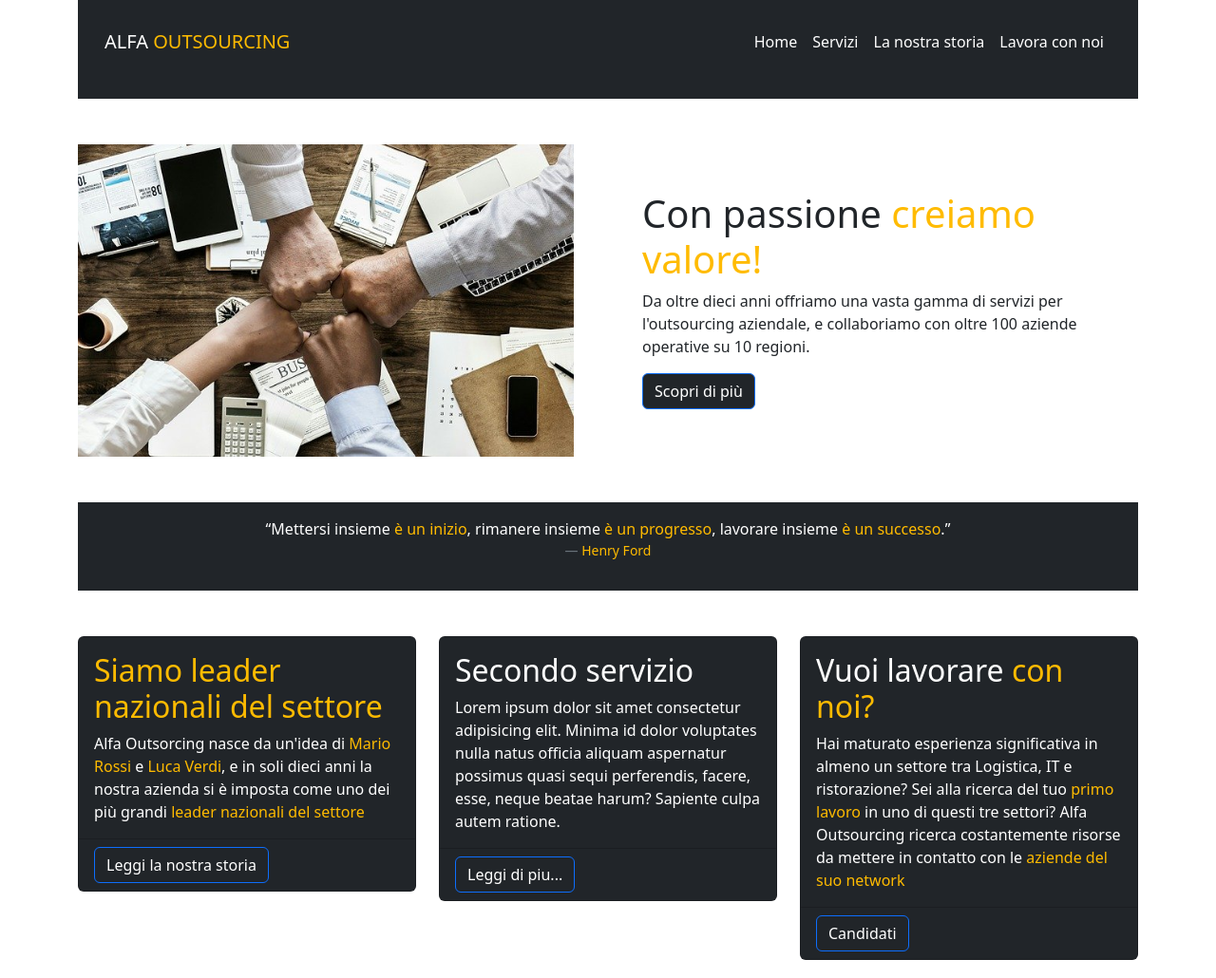
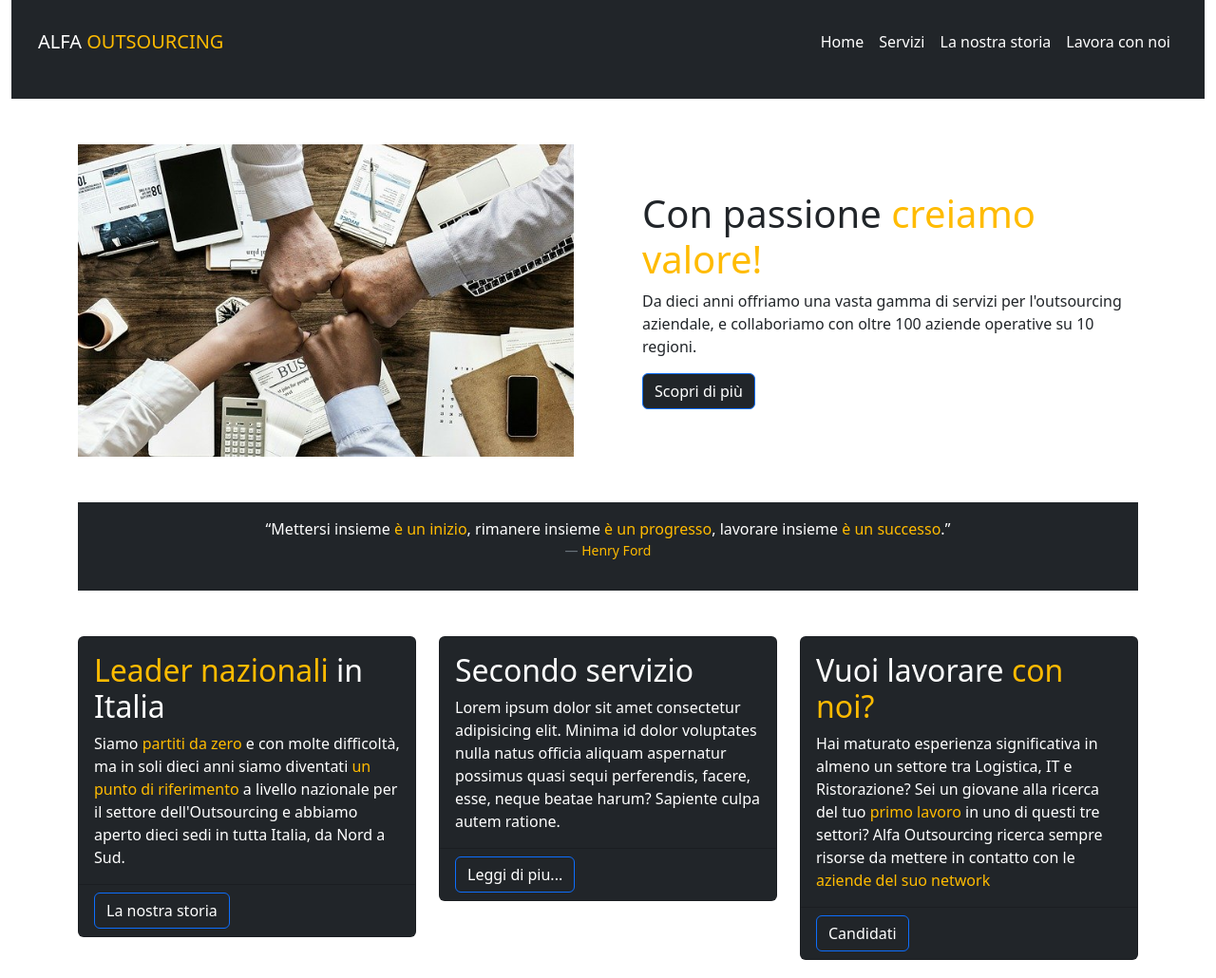
Before and after one commit to GabrieleStentella96/Esercizio-Week6-lez-2---Bootstrap, a plain HTML site: page index.html in a window 1280 px wide. Shown: the top 1030 px of the page at 95% size. Drawn offline with nearby package versions, Linux system fonts and the light colour scheme.

Commit message:
commit quattro

```diff
--- a/index.html
+++ b/index.html
@@ -12,7 +12,7 @@
 
 
       <header>
-        <div class="container">
+        <div class="container-fluid">
             <nav class="navbar navbar-expand-lg navbar-light bg-dark">
                 <div class="container-fluid mb-3 sticky-top">
                 <a class="navbar-brand text-white p-3 text-uppercase" href="#">Alfa <span>Outsourcing</span></a>
@@ -50,7 +50,7 @@
                 </div>
                 <div class="col ms-5 m-auto ">
                   <h1>Con passione <span>creiamo valore!</span></h1>
-                  <p>Da oltre dieci anni offriamo una vasta gamma di servizi per l'outsourcing aziendale, e collaboriamo con oltre 100 aziende operative su 10 regioni.</p>
+                  <p>Da dieci anni offriamo una vasta gamma di servizi per l'outsourcing aziendale, e collaboriamo con oltre 100 aziende operative su 10 regioni.</p>
                   <button type="button" class="btn btn-primary bg-dark" href="servizi.html"> Scopri di più</button>
                 </div>
             </div>
@@ -69,11 +69,11 @@
                 <div class="col">
                     <div class="card border-muted bg-dark mb-3">
                         <div class="card-body text-white">
-                        <h2 class="card-title"><span>Siamo leader nazionali del settore</span> </h2>
-                        <p class="card-text">Alfa Outsorcing nasce da un'idea di <span>Mario Rossi</span> e <span>Luca Verdi</span>, e in soli dieci anni la nostra azienda si è imposta come uno dei più grandi <span>leader nazionali del settore</span></p>
+                        <h2 class="card-title"><span>Leader nazionali</span> in Italia </h2>
+                        <p class="card-text">Siamo <span>partiti da zero</span> e con molte difficoltà, ma in soli dieci anni siamo diventati <span>un punto di riferimento</span> a livello nazionale per il settore dell'Outsourcing e abbiamo aperto dieci sedi in tutta Italia, da Nord a Sud. </p>
                         </div>
                         <div class="card-footer bg-transparent border-muted">
-                            <button type="button" class="btn btn-primary bg-dark ">Leggi la nostra storia</button>
+                            <button type="button" class="btn btn-primary bg-dark ">La nostra storia</button>
                         </div>
                     </div>
                 </div>
@@ -92,7 +92,7 @@
                     <div class="card border-muted bg-dark mb-3">
                         <div class="card-body text-white">
                         <h2 class="card-title">Vuoi lavorare <span>con noi?</span></h2>
-                        <p class="card-text">Hai maturato esperienza significativa in almeno un settore tra Logistica, IT e ristorazione? Sei alla ricerca del tuo <span>primo lavoro</span> in uno di questi tre settori? Alfa Outsourcing ricerca costantemente risorse da mettere in contatto con le <span>aziende del suo network</span></p>
+                        <p class="card-text">Hai maturato esperienza significativa in almeno un settore tra Logistica, IT e Ristorazione? Sei un giovane alla ricerca del tuo <span>primo lavoro</span> in uno di questi tre settori? Alfa Outsourcing ricerca sempre risorse da mettere in contatto con le <span>aziende del suo network</span></p>
                         </div>
                         <div class="card-footer bg-transparent border-muted">
                             <button type="button" class="btn btn-primary bg-dark">Candidati</button>
```
